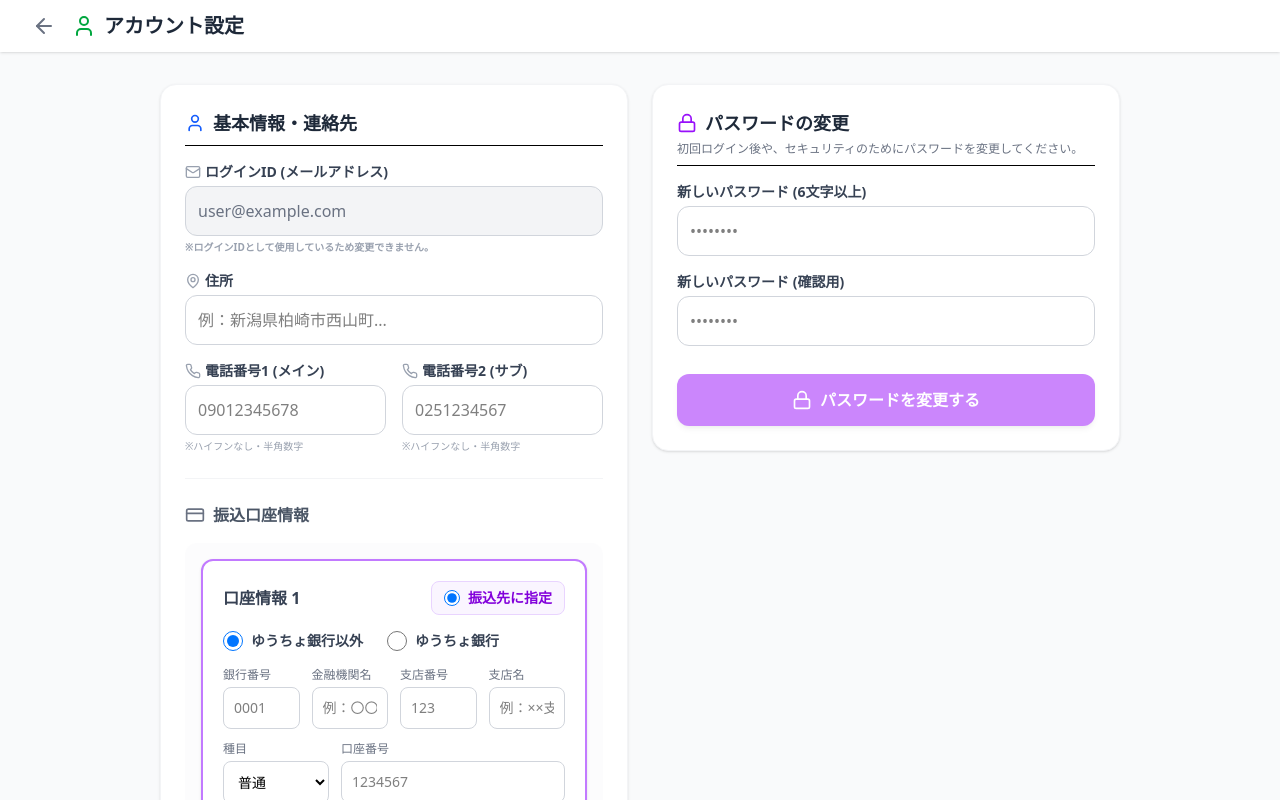
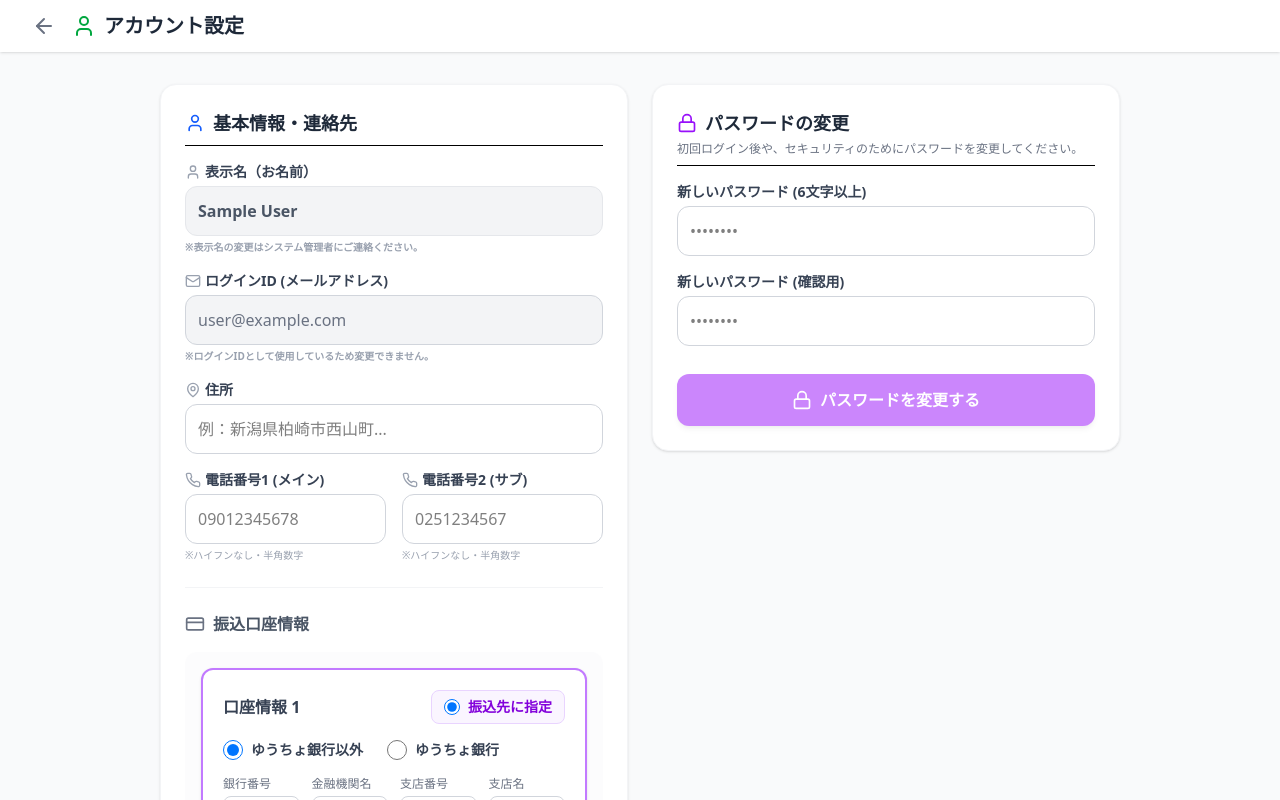
Before and after one commit to taro-saiki-koyusha/tamokuteki_kinouhakki_sokushin_erp, a React (Vite) app in the folder frontend/: page /profile in a window 1280 px wide. Shown: the top 800 px of the page. Built offline with nearby package versions, Linux system fonts and the light colour scheme; no server answers; the database is empty; sample sign-in values are in the browser's storage.

Commit message:
表示名表示（アカウント設定画面）

```diff
--- a/frontend/src/pages/ProfileSettings.jsx
+++ b/frontend/src/pages/ProfileSettings.jsx
@@ -19,6 +19,7 @@ export const ProfileSettings = () => {
 
   // 基本プロフィール情報
   const [profileData, setProfileData] = useState({
+    name: '', // 🚀 表示名用に追加
     email: '',
     address: '',
     phone1: '',
@@ -71,6 +72,7 @@ export const ProfileSettings = () => {
           if (userSnap.exists()) {
             const data = userSnap.data();
             setProfileData({
+              name: data.name || user.displayName || '未設定', // 🚀 Firestoreの表示名を取得
               email: userEmail,
               address: data.address || '',
               // 🚀 電話番号IDの場合は、電話番号1にIDの数字を強制セットする
@@ -99,6 +101,7 @@ export const ProfileSettings = () => {
           } else {
             setProfileData(prev => ({
               ...prev,
+              name: user.displayName || '未設定', // 🚀 ユーザーデータがない場合
               email: userEmail,
               phone1: isPhoneLoginUser ? emailPrefix : ''
             }));
@@ -278,6 +281,22 @@ export const ProfileSettings = () => {
               </div>
 
               <div className="space-y-4">
+                {/* 🚀 追加：アカウントの表示名（読み取り専用） */}
+                <div>
+                  <label className="block text-sm font-bold text-gray-700 mb-1 flex items-center">
+                    <User size={16} className="mr-1 text-gray-400" /> 表示名（お名前）
+                  </label>
+                  <input
+                    type="text"
+                    value={profileData.name}
+                    disabled
+                    className="w-full box-border border border-gray-200 rounded-xl p-3 bg-gray-100 text-gray-600 font-bold cursor-not-allowed"
+                  />
+                  <p className="text-[10px] text-gray-400 mt-1 font-bold">
+                    ※表示名の変更はシステム管理者にご連絡ください。
+                  </p>
+                </div>
+
                 <div>
                   <label className="block text-sm font-bold text-gray-700 mb-1 flex items-center">
                     <Mail size={16} className="mr-1 text-gray-400" /> ログインID (メールアドレス)
```
